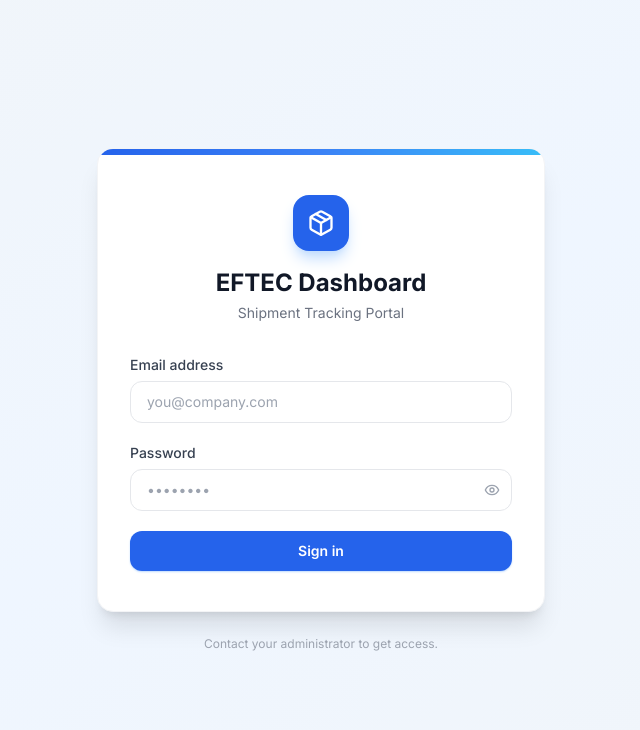
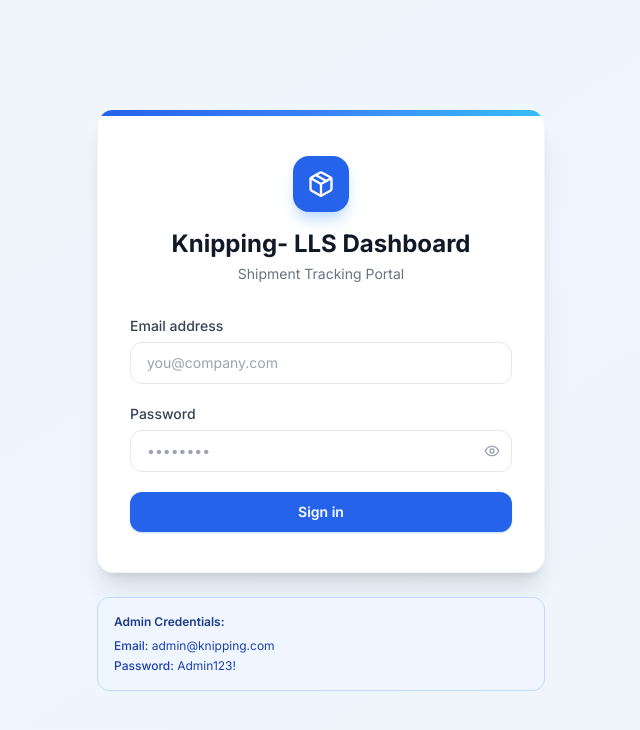
Before and after one commit to manikantalls/Trackingwebsite, a React (Vite) app: page / in a window 1280 px wide. Shown: the top 730 px of the page, without its empty margins (319-959 px from the left). Built offline with nearby package versions, Linux system fonts and the light colour scheme; no server answers.

Commit message:
Add admin user & display credentials

```diff
--- a/src/components/LoginPage.tsx
+++ b/src/components/LoginPage.tsx
@@ -32,7 +32,7 @@ export default function LoginPage() {
               <div className="w-14 h-14 rounded-2xl bg-blue-600 flex items-center justify-center shadow-lg shadow-blue-200 mb-4">
                 <Package className="w-7 h-7 text-white" />
               </div>
-              <h1 className="text-2xl font-bold text-gray-900">EFTEC Dashboard</h1>
+              <h1 className="text-2xl font-bold text-gray-900">Knipping- LLS Dashboard</h1>
               <p className="text-sm text-gray-500 mt-1">Shipment Tracking Portal</p>
             </div>
 
@@ -98,9 +98,13 @@ export default function LoginPage() {
           </div>
         </div>
 
-        <p className="text-center text-xs text-gray-400 mt-6">
-          Contact your administrator to get access.
-        </p>
+        <div className="mt-6 p-4 bg-blue-50 border border-blue-200 rounded-xl">
+          <p className="text-xs font-semibold text-blue-900 mb-2">Admin Credentials:</p>
+          <div className="space-y-1 text-xs text-blue-800">
+            <p><span className="font-medium">Email:</span> admin@knipping.com</p>
+            <p><span className="font-medium">Password:</span> Admin123!</p>
+          </div>
+        </div>
       </div>
     </div>
   );
```
